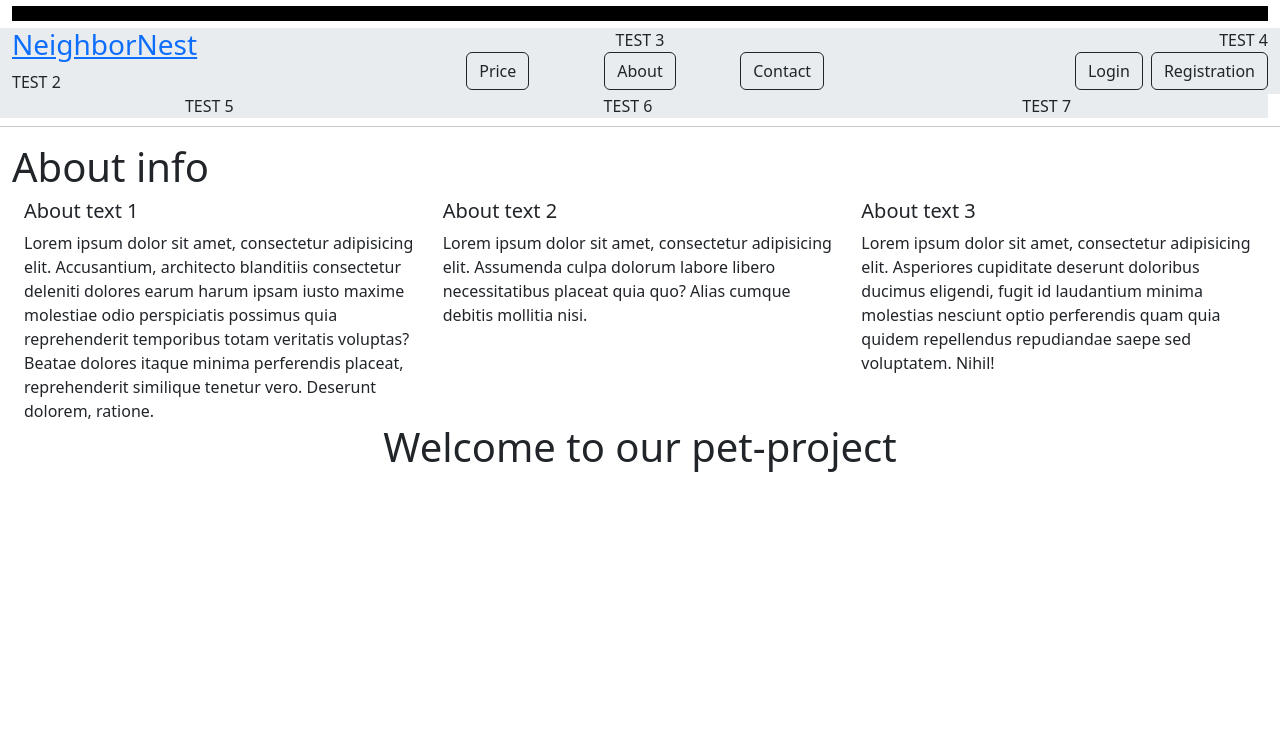
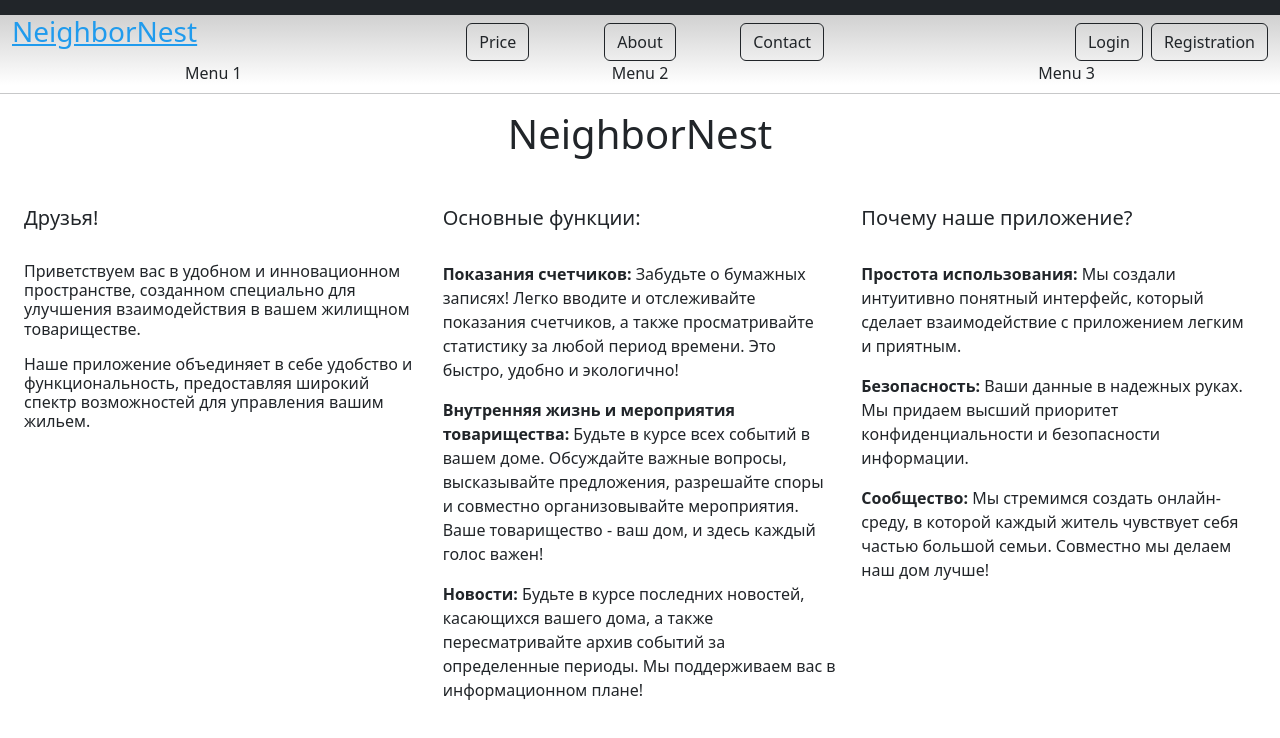
Before and after one commit to evgfed1/neighbornest-ui, a Vue app: page /about in a window 1280 px wide. Shown: the top 738 px of the page. Built offline with nearby package versions, Linux system fonts and the light colour scheme.

Commit message:
update develop

```diff
--- a/src/App.vue
+++ b/src/App.vue
@@ -7,11 +7,13 @@
 
     <div class="row">
 
-      <div class="col-12 text-center mb-1">
-        <img src="/blackStripe.png" alt="blackStripe" class="stretched-image">
-      </div>
+      <div class="col-12 text-center bg-dark text-white" style="height: 15px;"></div>
 
-      <div class="col-4 bg-body-secondary text-emphasis-info">
+
+      <div id="grad1" class="container">
+        <div class="row">
+
+          <div class="col-4">
             <div>
               <router-link to="/homepage">
                 <h3>NeighborNest</h3>
@@ -19,66 +21,61 @@
               <div v-if="isLoggedIn">
                 <h4 class="mt-3">{{ firstName }} {{ lastName }}</h4>
               </div>
-          <div>
-            TEST 2
+            </div>
+          </div>
+
+          <div class="col-4 container-fluid text-center">
+            <MainButtonsIsLoggedOut v-if="!isLoggedIn"/>
+            <MainButtonsIsLoggedIn v-if="isLoggedIn && !isEnteredInCoop"/>
+            <MainButtonsIsEnteredInCoop v-if="isLoggedIn && isEnteredInCoop"/>
+          </div>
+
+          <div class="col-4 text-end">
+            <div v-if="isLoggedIn">
+              <button @click="openLogoutModal" type="button" class="btn btn-outline-dark ms-1 me-1 mt-2">Log out
+              </button>
+            </div>
+
+            <div v-else class="mt-2">
+              <button @click="openLoginModal" type="button" class="btn btn-outline-dark ms-2 me-2">Login</button>
+              <button @click="openRegisterNewUserModal" type="button" class="btn btn-outline-dark">
+                Registration
+              </button>
+            </div>
+          </div>
+
+          <div class="container-fluid">
+            <div class="row">
+              <div class="col-4 text-center">
+                Menu 1
+              </div>
+              <div class="col-4 text-center">
+                Menu 2
+              </div>
+              <div class="col-4 text-center">
+                Menu 3
               </div>
             </div>
           </div>
 
-      <div class="col-4 container-fluid text-center bg-body-secondary text-emphasis-info">
-        TEST 3
-
-        <MainButtonsIsLoggedOut v-if="!isLoggedIn"/>
-        <MainButtonsIsLoggedIn v-if="isLoggedIn && !isEnteredInCoop"/>
-        <MainButtonsIsEnteredInCoop v-if="isLoggedIn && isEnteredInCoop"/>
-
-      </div>
-
-      <div class="col-4 text-end bg-body-secondary text-emphasis-info">
-        TEST 4
-        <div v-if="isLoggedIn">
-          <button @click="openLogoutModal" type="button" class="btn btn-outline-dark ms-1 me-1">Log out</button>
-        </div>
-
-        <div v-else>
-          <button @click="openLoginModal" type="button" class="btn btn-outline-dark ms-2 me-2">Login</button>
-          <button @click="openRegisterNewUserModal" type="button" class="btn btn-outline-dark">
-            Registration
-          </button>
 
         </div>
       </div>
-      <div class="row  bg-body-secondary text-emphasis-info">
-      <div class="col text-center">
-        TEST 5
+
+
+      <hr class="mt-2">
+
+      <div v-if="!isLoggedIn" class="container-fluid text-center">
+        <div class="bg-image">
+        </div>
       </div>
 
-      <div class="col text-center">
-        TEST 6
+      <div id="app" class="container-fluid">
+        <router-view/>
       </div>
 
 
-      <div class="col text-center">
-        TEST 7
-      </div>
-      </div>
-      <hr class="mt-2">
-
-      <div id="=app" class="container-fluid">
-        <router-view/>
-      </div>
-
       <hr v-if="isLoggedIn" class="mt-5">
-      <br>
-      <br>
-      <br>
-      <br>
-      <br>
-      <br>
-      <br>
-      <br>
-      <br>
-      <h1 v-if="!isLoggedIn" class="text-center"> Welcome to our pet-project</h1>
 
     </div>
   </div>
@@ -99,7 +96,8 @@ import MainButtonsIsEnteredInCoop from "@/components/MainButtonsIsEnteredInCoop.
 export default {
   components: {
     MainButtonsIsEnteredInCoop,
-    MainButtonsIsLoggedIn, MainButtonsIsLoggedOut, LogOutModal, RegistrationModal, LoginModal},
+    MainButtonsIsLoggedIn, MainButtonsIsLoggedOut, LogOutModal, RegistrationModal, LoginModal
+  },
   data() {
     return {
       isEnteredInCoop: false,
@@ -151,8 +149,7 @@ export default {
     changeStatusForCoop() {
       this.isEnteredInCoop = !this.isEnteredInCoop;
       alert("isEnteredInCoop: " + this.isEnteredInCoop)
-    }
-
+    },
   }
 }
 
@@ -163,8 +160,20 @@ export default {
   width: 100%;
   height: auto;
 }
+
 .bg-success {
   --bs-bg-opacity: 1;
   background-color: rgba(var(--bs-success-rgb), var(--bs-bg-opacity)) !important;
 }
+
+#grad1 {
+  height: auto;
+  background-color: #ffffff; /* For browsers that do not support gradients */
+  background-image: linear-gradient(rgba(119, 119, 119, 0.34), white);
+}
+
+a {
+  color: #209bed !important; /* Используйте !important для переопределения стилей Bootstrap, если это необходимо */
+}
+
 </style>
--- a/src/components/MainButtonsIsEnteredInCoop.vue
+++ b/src/components/MainButtonsIsEnteredInCoop.vue
@@ -1,5 +1,5 @@
 <template>
-  <div class="row bg-body-secondary text-emphasis-info">
+  <div class="row bg-body-secondary text-emphasis-info mt-2">
     <div class="col-4">
       <button @click="$router.push('/news')" type="button" class="btn btn-outline-dark ms-1 me-1">News</button>
     </div>
--- a/src/components/MainButtonsIsLoggedIn.vue
+++ b/src/components/MainButtonsIsLoggedIn.vue
@@ -1,6 +1,6 @@
 <template>
 
-  <div class="row">
+  <div class="row mt-2">
     <div class="col-3">
       <button @click="$router.push('/price')" type="button" class="btn btn-outline-dark ms-1 me-1">Price</button>
     </div>
--- a/src/components/MainButtonsIsLoggedOut.vue
+++ b/src/components/MainButtonsIsLoggedOut.vue
@@ -1,6 +1,6 @@
 <template>
 
-  <div class="row">
+  <div class="row mt-2">
     <div class="col-4">
       <button @click="$router.push('/price')" type="button" class="btn btn-outline-dark ms-1 me-1">Price</button>
     </div>
--- a/src/components/modal/Modal.vue
+++ b/src/components/modal/Modal.vue
@@ -2,7 +2,7 @@
 
   <div v-if="isOpen" class="modal fade show d-block" tabindex="-1" @click="closeModal">
     <div class="modal-dialog" @click.stop>
-      <div class="modal-content">
+      <div class="modal-content" style="margin-top: 40%">
         <div class="modal-header">
           <h1 class="modal-title fs-5" id="exampleModalLabel">
             <slot name="header">
@@ -23,7 +23,6 @@
       </div>
     </div>
   </div>
-
 </template>
 
 
--- a/src/views/AboutView.vue
+++ b/src/views/AboutView.vue
@@ -1,30 +1,65 @@
 <template>
 
-  <h1>About info</h1>
 
   <div class="container-fluid">
     <div class="row">
+      <div class="text-center">
+        <h1>NeighborNest</h1>
+      </div>
+      <br>
+      <br>
+      <br>
+      <br>
       <div class="col-4">
-        <h5>About text 1</h5>
-        <div>Lorem ipsum dolor sit amet, consectetur adipisicing elit. Accusantium, architecto blanditiis consectetur
-          deleniti dolores earum harum ipsam iusto maxime molestiae odio perspiciatis possimus quia reprehenderit
-          temporibus totam veritatis voluptas? Beatae dolores itaque minima perferendis placeat, reprehenderit similique
-          tenetur vero. Deserunt dolorem, ratione.
+        <h5>Друзья!</h5>
+        <br>
+        <div>
+          <h6>
+            <p>Приветствуем вас в удобном и инновационном пространстве, созданном специально для улучшения
+              взаимодействия
+              в вашем жилищном товариществе.</p>
+            <p>Наше приложение объединяет в себе удобство и функциональность, предоставляя
+              широкий спектр возможностей для управления вашим жильем.</p>
+          </h6>
         </div>
       </div>
 
       <div class="col-4">
-        <h5>About text 2</h5>
-        <div>Lorem ipsum dolor sit amet, consectetur adipisicing elit. Assumenda culpa dolorum labore libero
-          necessitatibus placeat quia quo? Alias cumque debitis mollitia nisi.
+        <h5>Основные функции:</h5>
+        <br>
+        <div>
+          <p><strong>Показания счетчиков:</strong> Забудьте о бумажных записях! Легко вводите и отслеживайте показания
+            счетчиков, а также
+            просматривайте статистику за любой период времени. Это быстро, удобно и экологично!</p>
+
+          <p><strong>Внутренняя жизнь и мероприятия товарищества:</strong> Будьте в курсе всех событий в вашем доме.
+            Обсуждайте важные
+            вопросы, высказывайте предложения, разрешайте споры и совместно организовывайте мероприятия. Ваше
+            товарищество
+            - ваш дом, и здесь каждый голос важен!</p>
+
+          <p><strong>Новости:</strong> Будьте в курсе последних новостей, касающихся вашего дома, а также
+            пересматривайте архив событий
+            за
+            определенные периоды. Мы поддерживаем вас в информационном плане!</p>
         </div>
       </div>
 
       <div class="col-4">
-        <h5>About text 3</h5>
-        <div>Lorem ipsum dolor sit amet, consectetur adipisicing elit. Asperiores cupiditate deserunt doloribus ducimus
-          eligendi, fugit id laudantium minima molestias nesciunt optio perferendis quam quia quidem repellendus
-          repudiandae saepe sed voluptatem. Nihil!
+        <h5>Почему наше приложение?</h5>
+        <br>
+        <div>
+          <p><strong>Простота использования:</strong> Мы создали интуитивно понятный интерфейс, который сделает
+            взаимодействие с
+            приложением легким и приятным.</p>
+
+          <p><strong>Безопасность:</strong> Ваши данные в надежных руках. Мы придаем высший приоритет конфиденциальности
+            и безопасности
+            информации.</p>
+
+          <p><strong>Сообщество:</strong> Мы стремимся создать онлайн-среду, в которой каждый житель чувствует себя
+            частью большой семьи.
+            Совместно мы делаем наш дом лучше!</p>
         </div>
       </div>
     </div>
--- a/src/views/ContactView.vue
+++ b/src/views/ContactView.vue
@@ -1,28 +1,63 @@
 <template>
 
-  <h1>Contact info</h1>
 
   <div class="container-fluid">
     <div class="row">
-      <div class="col-4">
-        <h5>Contact text 1</h5>
-        <div>Lorem ipsum dolor sit amet, consectetur adipisicing elit. Autem consequatur delectus dolore fuga illum
-          ipsa, libero minus mollitia nemo non numquam quam quibusdam similique voluptatem voluptatibus.
+      <div class="text-center">
+        <h5>
+          <p>Мы ценим ваш интерес и стремимся обеспечить вас надежным и оперативным обслуживанием.</p>
+          <p>Не стесняйтесь
+            связаться с нами в случае вопросов, предложений или помощи.</p>
+          <p>Мы всегда готовы помочь вам создать лучший опыт
+            использования нашего приложения.</p></h5>
+        <br>
+      </div>
+      <br>
+      <br>
+      <br>
+      <br>
+      <div class="col-3">
+        <br>
+        <div>
+           <h4><p>Евгений Федотов</p></h4>
+            <p><strong>Должность:</strong> Ведущий разработчик</p>
+            <p><strong>Электронная почта:</strong> evgeny.f@neighbornest.ee</p>
+            <p><strong>Телефон:</strong> +372 53232122</p>
+            <p><strong>Город:</strong> Таллинн, Эстония</p>
+
         </div>
       </div>
 
-      <div class="col-4">
-        <h5>Contact text 2</h5>
-        <div>Lorem ipsum dolor sit amet, consectetur adipisicing elit. Aliquid at dignissimos, error fugit magni modi
-          nobis nulla odio omnis possimus quasi qui repudiandae rerum sapiente sequi temporibus ut voluptate! Blanditiis
-          commodi dignissimos iusto nemo nihil perferendis quidem, unde voluptatem.
+      <div class="col-3">
+        <br>
+        <div>
+            <h4><p>Антон Ковальчук</p></h4>
+            <p><strong>Должность:</strong> Ведущий разработчик</p>
+            <p><strong>Электронная почта:</strong> anton.k@neighbornest.ee</p>
+            <p><strong>Телефон:</strong> +372 53232122</p>
+            <p><strong>Город:</strong> Таллинн, Эстония</p>
         </div>
       </div>
 
-      <div class="col-4">
-        <h5>Contact text 3</h5>
-        <div>Lorem ipsum dolor sit amet, consectetur adipisicing elit. Aut consectetur exercitationem harum hic illum
-          itaque, laborum porro qui quisquam sunt tempora, ullam veritatis.
+      <div class="col-3">
+        <br>
+        <div>
+            <h4><p>Кирилл Павлов</p></h4>
+            <p><strong>Должность:</strong> Руководитель проекта | Тимлид</p>
+            <p><strong>Электронная почта:</strong> kirill.p@neighbornest.ee</p>
+            <p><strong>Телефон:</strong> +372 53232122</p>
+            <p><strong>Город:</strong> Таллинн, Эстония</p>
+        </div>
+      </div>
+
+      <div class="col-3">
+        <h5>Почему наше приложение?</h5>
+        <br>
+        <div>
+          <p>Для общих вопросов и поддержки: <strong>info@neighbornest.ee</strong></p>
+          <p>Мы всегда готовы к общению и с нетерпением ждем вашего обращения!</p>
+          <p>Благодарим за выбор нашего приложения, и мы уверены, что совместно с вами мы сделаем ваше жилищное
+            товарищество еще лучше!</p>
         </div>
       </div>
     </div>
```
Also changed, not shown: src/views/PriceView.vue (+32 -12 lines), 2 other files (tests, documents, lock files or other folders). Lines whose indentation alone changed are shown as unchanged.
